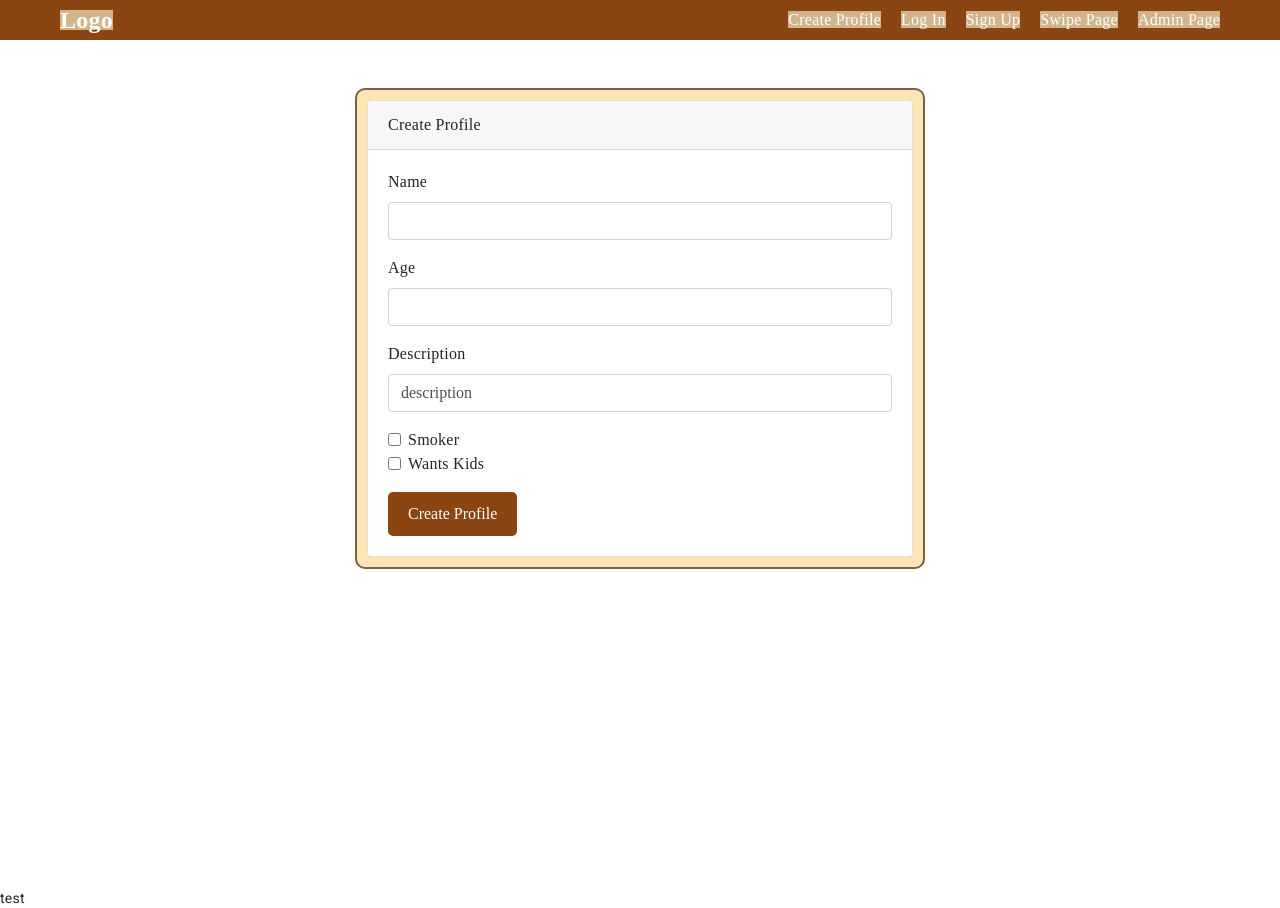
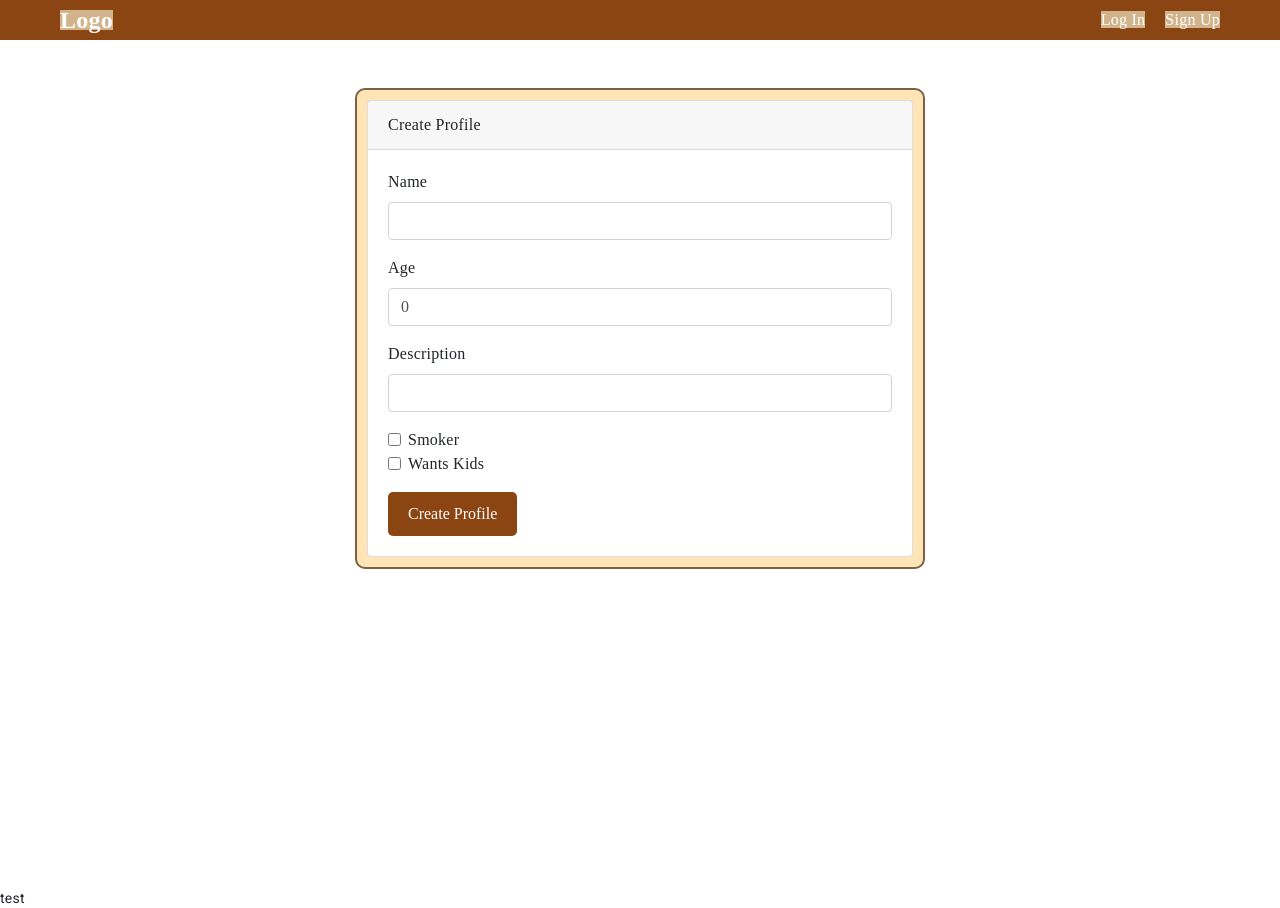
Before and after one commit to brian6466/DatingWebsiteProject, an Angular app in the folder LoveViaLetters/: page /create-profile in a window 1280 px wide. Built offline with nearby package versions, Linux system fonts and the light colour scheme.

Commit message:
Navbar now hides certian links and login auth created auth.service.ts

```diff
--- a/LoveViaLetters/src/app/admin/admin.component.html
+++ b/LoveViaLetters/src/app/admin/admin.component.html
@@ -2,9 +2,9 @@
 
   <h1>Admin Panel</h1>
 
-  <form id="banForm">
+  <form id="banForm" (ngSubmit)="banProfile()">
     <label for="userId">User ID:</label>
-    <input type="text" id="userId" name="userId" required>
+    <input type="text" id="userId" [(ngModel)]="userId" name="userId"  required>
 
     <label for="reason">Reason:</label>
     <textarea id="reason" name="reason" required></textarea>
--- a/LoveViaLetters/src/app/admin/admin.component.ts
+++ b/LoveViaLetters/src/app/admin/admin.component.ts
@@ -1,12 +1,27 @@
-import { Component } from '@angular/core';
+import { Component, NgModule } from '@angular/core';
+import { Router } from '@angular/router';
+import { FormsModule } from '@angular/forms';
 
 @Component({
   selector: 'app-admin',
   standalone: true,
-  imports: [],
+  imports: [FormsModule],
   templateUrl: './admin.component.html',
   styleUrl: './admin.component.css'
 })
 export class AdminComponent {
 
+  userId: number = 0;
+  reason: string = "";
+  banTime: number = 0;
+
+  constructor() {
+
+  }
+
+  banProfile() {
+    console.log("Banned Id: ", this.userId);
+    console.log("Reason: ", this.reason);
+    console.log("BanTime: ", this.banTime);
+  }
 }
--- a/LoveViaLetters/src/app/create-profile/create-profile.component.html
+++ b/LoveViaLetters/src/app/create-profile/create-profile.component.html
@@ -24,18 +24,18 @@
               </div>
               <div class="form-group">
                 <label for="age">Age</label>
-                <input type="number" class="form-control" id="age" ngModel="age" name="age">
+                <input type="number" class="form-control" id="age" [(ngModel)]="age" name="age">
               </div>
               <div class="form-group">
                 <label for="description">Description</label>
-                <input class="form-control" id="description" ngModel="description" name="description" rows="3">
+                <input class="form-control" id="description" [(ngModel)]="description" name="description" rows="3">
               </div>
               <div class="form-check">
-                <input type="checkbox" class="form-check-input" id="smoker" ng-model="formData.smoker">
+                <input type="checkbox" class="form-check-input" id="smoker" [(ngModel)]="isSmoker" name="isSmoker">
                 <label class="form-check-label" for="smoker">Smoker</label>
               </div>
               <div class="form-check">
-                <input type="checkbox" class="form-check-input" id="wantsKids" ng-model="formData.wantsKids">
+                <input type="checkbox" class="form-check-input" id="wantsKids" [(ngModel)]="wantsKids" name="wantsKids">
                 <label class="form-check-label" for="wantsKids">Wants Kids</label>
               </div>
               <button type="submit" class="btn btn-primary mt-3" id="medieval-button">Create Profile</button>
--- a/LoveViaLetters/src/app/create-profile/create-profile.component.ts
+++ b/LoveViaLetters/src/app/create-profile/create-profile.component.ts
@@ -12,7 +12,7 @@ import { FormsModule } from '@angular/forms';
 export class CreateProfileComponent {
 
   name: string = "";
-  age: number = 20;
+  age: number = 0;
   description: string = "";
   isSmoker: boolean = false;
   wantsKids: boolean = false;
@@ -22,9 +22,13 @@ export class CreateProfileComponent {
   }
 
   showProfile() {
-    if (this.age < 18 && this.name != "") {
-      console.log("Users must be over 18");
-      this.router.navigate(["/swipe-page"]);
+    if (this.age > 18 && this.name != "") {
+      console.log("Users Name: ", this.name);
+      console.log("Users Age: ", this.age);
+      console.log("Users Description", this.description);
+      console.log("Is Smoker: ", this.isSmoker);
+      console.log("Wants Kids", this.wantsKids);
+      this.router.navigate(['/']);
     } else {
 
     }
@@ -34,6 +38,7 @@ export class CreateProfileComponent {
     console.log("Users Description", this.description);
     console.log("Is Smoker: ", this.isSmoker);
     console.log("Wants Kids", this.wantsKids);
+
   }
 
 }
--- a/LoveViaLetters/src/app/header/header.component.css
+++ b/LoveViaLetters/src/app/header/header.component.css
@@ -1,4 +1,10 @@
 a{
+  margin: 0;
+  font-family: 'Old English Text MT', serif;
+  background-color: #D2B48C; /* Tan */
+}
+
+span {
   margin: 0;
   font-family: 'Old English Text MT', serif;
   background-color: #D2B48C; /* Tan */
--- a/LoveViaLetters/src/app/header/header.component.html
+++ b/LoveViaLetters/src/app/header/header.component.html
@@ -3,11 +3,12 @@
     <div class="container">
       <a href="#" class="logo">Logo</a>
       <ul class="nav-links">
-        <li><a routerLink="/create-profile" routerLinkActive="active">Create Profile</a></li>
-        <li><a routerLink="/login" routerLinkActive="active">Log In</a></li>
+        <li *ngIf="authService.isLoggedIn"><a routerLink="/create-profile" routerLinkActive="active">Create Profile</a></li>
+        <li *ngIf="!authService.isLoggedIn"><a routerLink="/login" routerLinkActive="active">Log In</a></li>
+        <li *ngIf="authService.isLoggedIn"><span (click)="logOut()">Log Out</span></li>
         <li><a routerLink="/register" routerLinkActive="active">Sign Up</a></li>
-        <li><a routerLink="/swipe-page" routerLinkActive="active">Swipe Page</a></li>
-        <li><a routerLink="/admin" routerLinkActive="active">Admin Page</a></li>
+        <li *ngIf="authService.isLoggedIn"><a routerLink="/swipe-page" routerLinkActive="active">Swipe Page</a></li>
+        <li *ngIf="authService.isLoggedIn"><a routerLink="/admin" routerLinkActive="active">Admin Page</a></li>
       </ul>
     </div>
   </nav>
--- a/LoveViaLetters/src/app/header/header.component.ts
+++ b/LoveViaLetters/src/app/header/header.component.ts
@@ -1,16 +1,31 @@
-import { Component } from '@angular/core';
-import {RouterLink, RouterLinkActive} from "@angular/router";
+import { Component, OnInit } from '@angular/core';
+import { RouterLink, RouterLinkActive } from "@angular/router";
+import { AuthService } from '../shared/auth.service';
+import { CommonModule } from '@angular/common';
+import { Router } from '@angular/router';
 
 @Component({
   selector: 'app-header',
   standalone: true,
   imports: [
     RouterLink,
-    RouterLinkActive
+    RouterLinkActive,
+    CommonModule
   ],
   templateUrl: './header.component.html',
   styleUrl: './header.component.css'
 })
 export class HeaderComponent {
 
+  constructor(private router: Router, public authService: AuthService) {
+
+  }
+
+  logOut() {
+    // Perform logout logic
+    this.authService.isLoggedIn = false;
+    // Navigate to login page after logout
+    this.router.navigate(['/login']);
+  }
+
 }
--- a/LoveViaLetters/src/app/login/login.component.ts
+++ b/LoveViaLetters/src/app/login/login.component.ts
@@ -1,6 +1,7 @@
 import { Component, NgModule } from '@angular/core';
 import { Router } from '@angular/router';
 import { FormsModule } from '@angular/forms';
+import { AuthService } from '../shared/auth.service';
 
 
 @Component({
@@ -16,7 +17,8 @@ export class LoginComponent {
   password: string = "";
   emailRegex: RegExp = /^[a-zA-Z0-9._%+-]+@[a-zA-Z0-9.-]+\.[a-zA-Z]{2,}$/;
 
-  constructor(private router: Router) {
+
+  constructor(private router: Router, private authService: AuthService) {
 
   }
 
@@ -24,12 +26,19 @@ export class LoginComponent {
 
     if (!this.emailRegex.test(this.email)) {
       console.log("Invalid email format");
+      console.log("Is user logged in: ", this.authService.isLoggedIn);
       // You can also display a message to the user indicating that the email format is invalid
       return; // Exit the method if email format is invalid
     } else {
       console.log("User Email: ", this.email);
       console.log("User Password: ", this.password);
+      this.authService.isLoggedIn = true;
+      console.log("Is user logged in: ",this.authService.isLoggedIn);
       this.router.navigate(["/"]);
     }
   }
+
+  logUserOut() {
+    this.authService.isLoggedIn = false;
+  }
 }
--- a/LoveViaLetters/src/app/register/register.component.html
+++ b/LoveViaLetters/src/app/register/register.component.html
@@ -20,7 +20,7 @@
             Register
           </div>
           <div class="card-body">
-            <form (ngSubmit) ="createProfile()">
+            <form (ngSubmit) ="registerUser()">
               <div class="form-group">
                 <label for="name">Full Name</label>
                 <input type="text" class="form-control" id="name" placeholder="Full Name" [(ngModel)] ="fullName" name="fullName">
--- a/LoveViaLetters/src/app/register/register.component.ts
+++ b/LoveViaLetters/src/app/register/register.component.ts
@@ -1,6 +1,7 @@
 import { Component, NgModule } from '@angular/core';
 import { Router } from '@angular/router';
 import { FormsModule } from '@angular/forms';
+import { AuthService } from '../shared/auth.service';
 
 @Component({
   selector: 'app-register',
@@ -15,17 +16,19 @@ export class RegisterComponent {
   email: string = "";
   password: string = "";
   emailRegex: RegExp = /^[a-zA-Z0-9._%+-]+@[a-zA-Z0-9.-]+\.[a-zA-Z]{2,}$/;
-  constructor(private router: Router) {
+  constructor(private router: Router, private authService: AuthService) {
 
   }
 
-  createProfile() {
+  registerUser() {
     console.log("Profile Name: ", this.fullName);
     console.log("Email ", this.email);
     console.log("password", this.password);
+    console.log("Is user Logged in", this.authService.isLoggedIn);
 
-    if (this.fullName != "" && !this.emailRegex.test(this.email) && this.password != "" ) {
-      this.router.navigate(["/"]);
+    if (this.fullName != "" && this.emailRegex.test(this.email) && this.password != "") {
+      this.authService.isLoggedIn = true;
+      this.router.navigate(["create-profile"]);
     }
 
 
--- /dev/null
+++ b/LoveViaLetters/src/app/shared/auth.service.ts
@@ -0,0 +1,8 @@
+import { Injectable } from '@angular/core';
+
+@Injectable({
+  providedIn: 'root'
+})
+export class AuthService {
+  isLoggedIn: boolean = false;
+}
```
